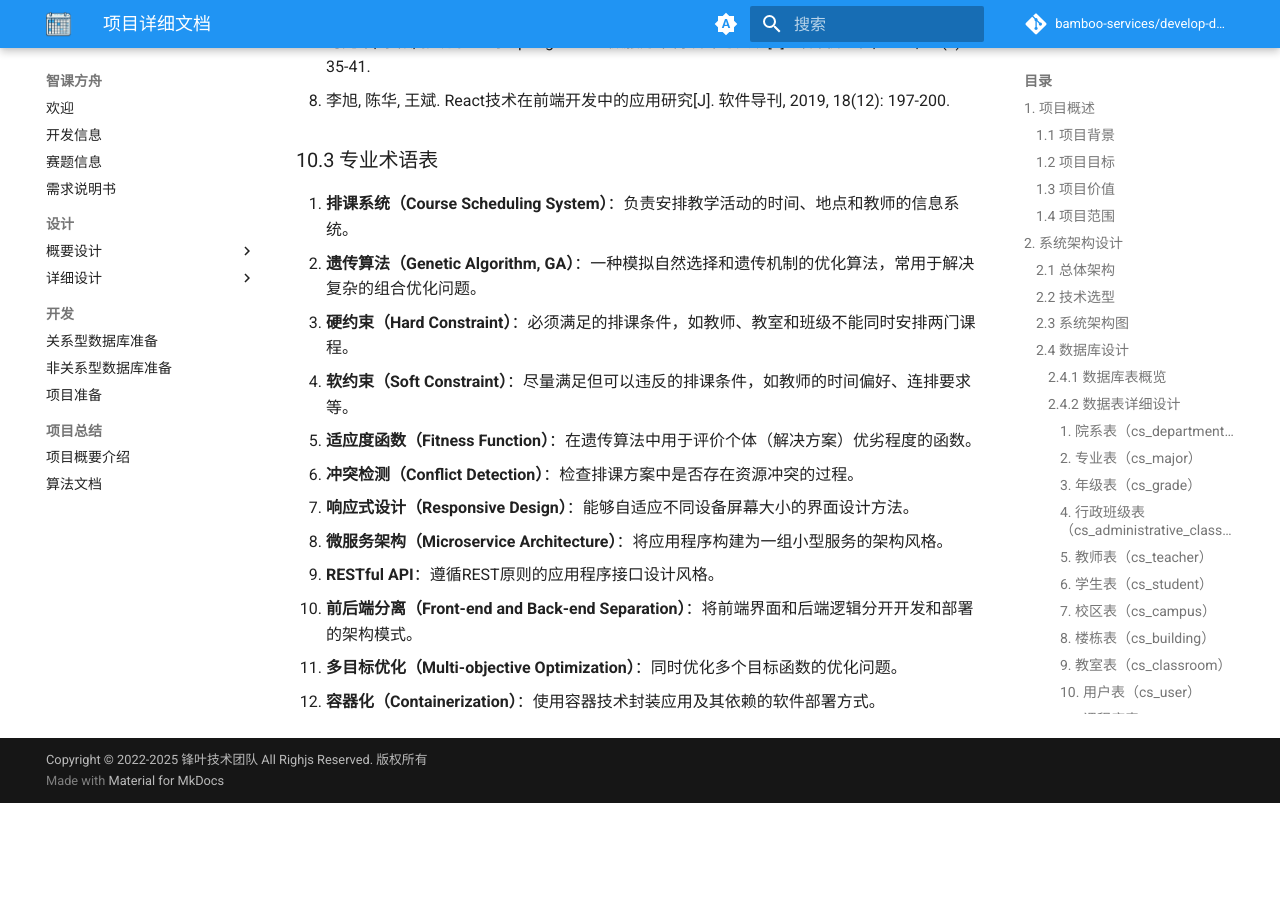
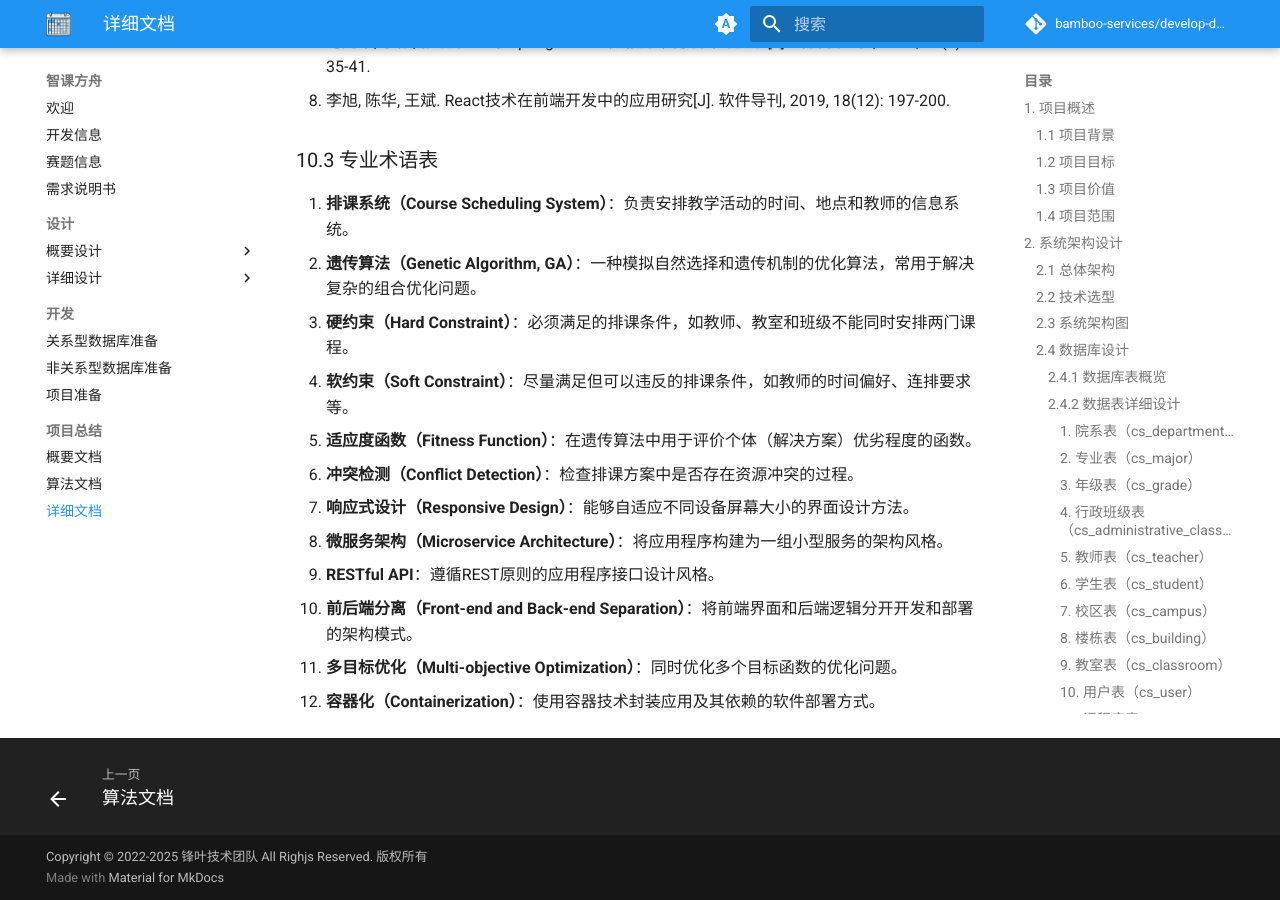
Before and after one commit to class-scheduling-system/develop-document, an MkDocs documentation site: the page built from docs/final/project_detailed.md, in a window 1280 px wide and 900 px high, scrolled down 46985 px. Built offline with MkDocs 1.6.1 and Material for MkDocs 9.7.7, drawn with Linux system fonts in a browser that asks for light colours; comment, search, counter and statistics services are not loaded; before the commit the page ends 47788 px from its top, so only the background shows below that; some of the changed lines change nothing that is shown.

Commit message:
docs: 更新项目总结中的文档结构
- 将“项目概要介绍”修改为“概要文档”以更准确地描述内容。
- 新增“详细文档”以提供更全面的项目信息。

```diff
--- a/mkdocs.yml
+++ b/mkdocs.yml
@@ -59,8 +59,9 @@ nav:
     - 非关系型数据库准备: develop/nosql_prepare.md
     - 项目准备: develop/project_prepare.md
   - 项目总结:
-    - 项目概要介绍: final/project_overview.md
+    - 概要文档: final/project_overview.md
     - 算法文档: final/algorithm.md
+    - 详细文档: final/project_detailed.md
 plugins:
   - search
   - mermaid2
```
